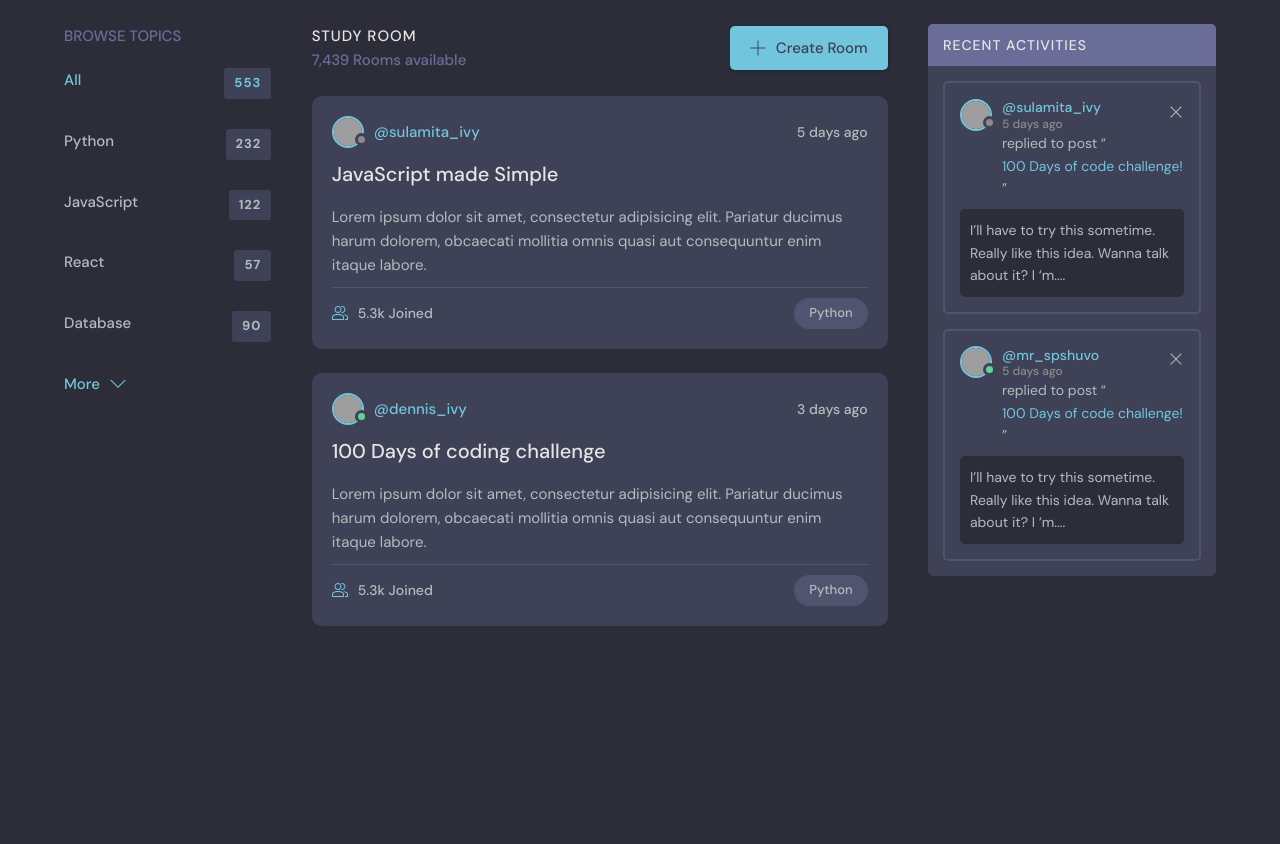
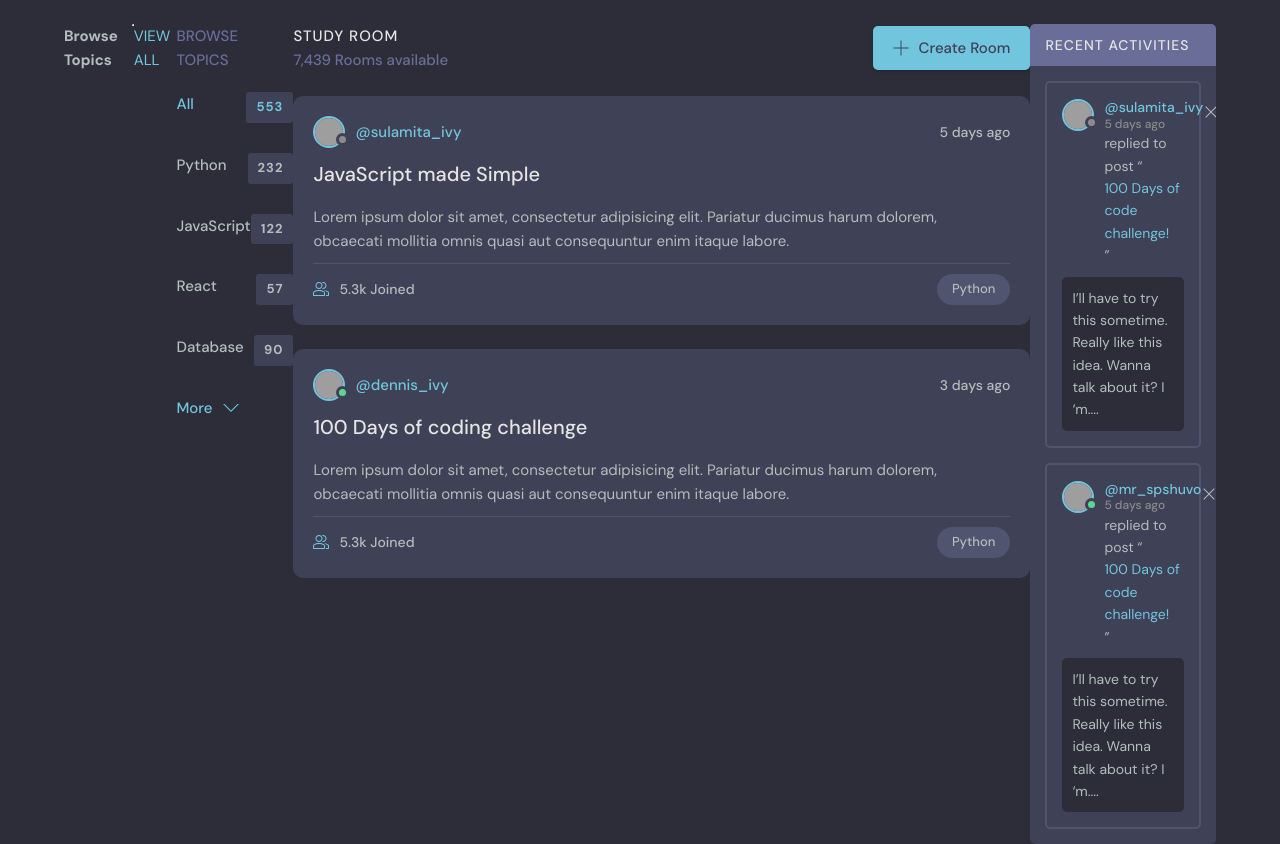
Before and after one commit to stevescilar/studybaze-django, a Django app: page / in a window 1280 px wide. Shown: the part 76-920 px from the top of the page. Before the commit the page ends 702 px from the top, so only its background shows below. Run offline with Django 4.2, Linux system fonts and the light colour scheme; data that the repository does not hold is empty; grey boxes are pictures that could not be loaded.

Commit message:
greatness

```diff
--- a/base/templates/base/home.html
+++ b/base/templates/base/home.html
@@ -4,6 +4,7 @@
     <main class="layout layout--3">
       <div class="container">
         <!-- Topics Start -->
+        {% include 'base/topics_component.html' %}
         <div class="topics">
           <div class="topics__header">
             <h2>Browse Topics</h2>
--- a/templates/main.html
+++ b/templates/main.html
@@ -5,7 +5,7 @@
     <meta charset="UTF-8" />
     <meta http-equiv="X-UA-Compatible" content="IE=edge" />
     <meta name="viewport" content="width=device-width, initial-scale=1.0" />
-    <link rel="shortcut icon" href="assets/favicon.ico" type="image/x-icon" />
+    <link rel="shortcut icon" href="{% static 'images/favicon.ico' %}" type="image/x-icon" />
     <link rel="stylesheet" href="{% static 'styles/style.css' %}" />
     <title>StudyBaze</title>
   </head>
```
